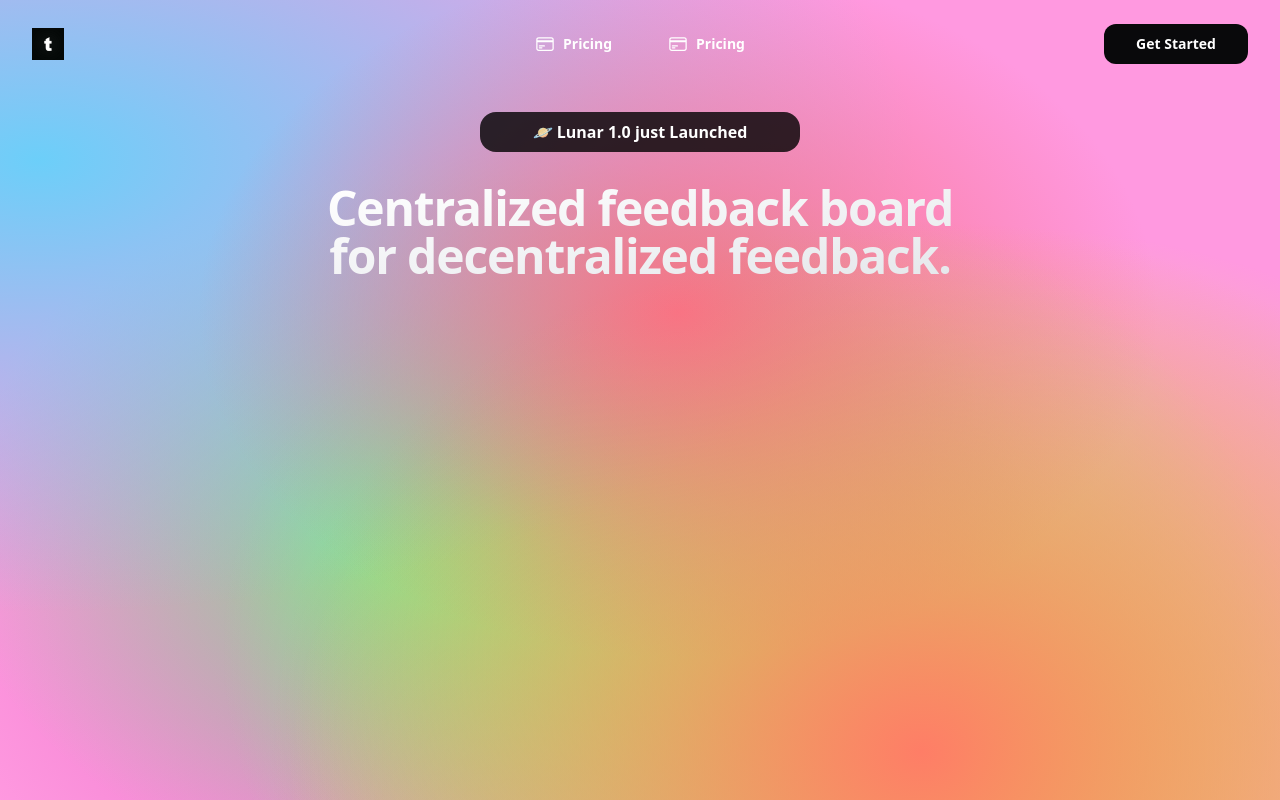
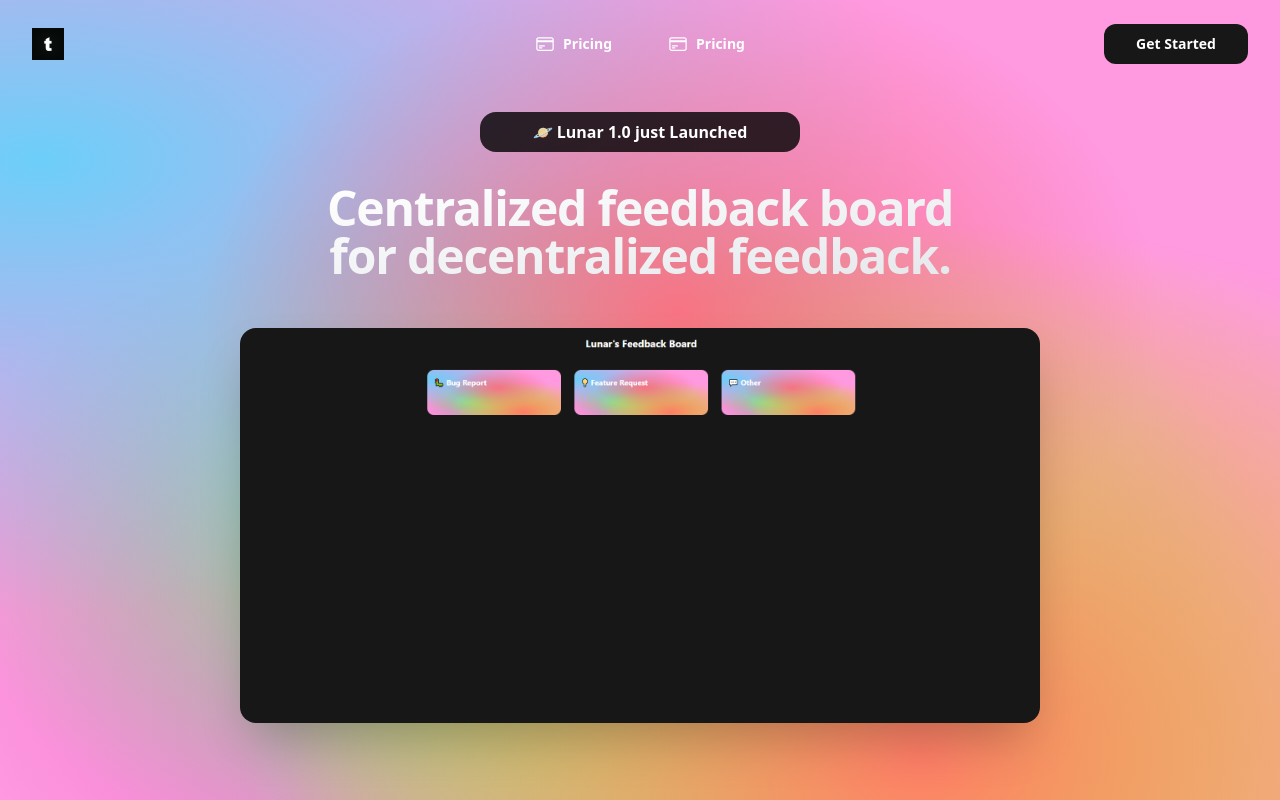
Before and after one commit to ramezj/astralics, a Next.js app in the folder client/: page / in a window 1280 px wide. Built offline with nearby package versions, Linux system fonts and the light colour scheme; no server answers.

Commit message:
index page update

```diff
--- a/client/components/b/BoardFeedbackDiv.js
+++ b/client/components/b/BoardFeedbackDiv.js
@@ -3,7 +3,7 @@
 export default function BoardFeedbackDiv(props) {
     return (
         <>
-       <div className="card bg-zinc-950 w-[20rem]">
+       <div className="card backgroundColor w-[20rem]">
         <div className="card-title">
         <h1 className="text-lg font-bold text-white justify-center ml-4 mt-4">{props.title}</h1>
         </div>
--- /dev/null
+++ b/client/components/b/Layout.js
@@ -0,0 +1,13 @@
+import Navbar from "../navbar";
+import { useSession, signIn, signOut } from "next-auth/react"
+
+export default function BoardLayout(props) {
+    const { data: session } = useSession()
+    return (
+        <div className='bg-neutral-900 h-full min-h-screen bg-bottom bg-no-repeat w-full'>
+            {/* bg-[#05050a] */}
+        {/* <Navbar session={session}/> */}
+        {props.children}
+        </div>
+    )
+}
--- a/client/components/navbar/Settings.js
+++ b/client/components/navbar/Settings.js
@@ -7,7 +7,7 @@
          <Link href='/settings'
          className='
          px-3 py-2
-         bg-zinc-950 hover:bg-neutral-900
+         bg-neutral-900 hover:bg-zinc-950
          rounded-xl
          font-bold flex gap-2 content-center justify-center items-center
          duration-300
--- a/client/components/navbar/index.js
+++ b/client/components/navbar/index.js
@@ -80,12 +80,12 @@
               ? <>
               {/* <LogOut /> */}
               <Settings />
-              <Link href='/app' className='rounded-xl px-7 py-2 bg-zinc-950 hover:bg-neutral-900  text-white font-bold flex gap-2 content-center justify-center items-center duration-300'>
+              <Link href='/app' className='rounded-xl px-7 py-2 bg-neutral-900 hover:bg-zinc-950  text-white font-bold flex gap-2 content-center justify-center items-center duration-300'>
                 {/* <Squares2X2Icon className='text-white' width={22} height={22}/> */}
                 Dashboard
                 </Link></>
               : <>
-                <button className='px-8 py-2 bg-zinc-950 hover:bg-neutral-900 rounded-xl font-bold flex justify-center items-center gap-2 duration-300' onClick={openModal}>
+                <button className='px-8 py-2 bg-neutral-900 hover:bg-zinc-950 rounded-xl font-bold flex justify-center items-center gap-2 duration-300' onClick={openModal}>
                 Get Started
                 </button>
                 <Transition appear show={isOpen} as={Fragment}>
@@ -175,13 +175,13 @@
                {
               props.session
               ? <>
-              <Link href='/settings' className='px-8 py-2 bg-zinc-950 hover:bg-neutral-900  duration-300 rounded-xl font-bold flex justify-center gap-2'>
+              <Link href='/settings' className='px-8 py-2 bg-neutral-900 hover:bg-zinc-950  duration-300 rounded-xl font-bold flex justify-center gap-2'>
                 Settings
                 </Link>
-              <Link href='/app' className='mt-3 px-8 py-2 bg-zinc-950 hover:bg-neutral-900  duration-300 rounded-xl font-bold flex justify-center gap-2'>
+              <Link href='/app' className='mt-3 px-8 py-2 bg-neutral-900 hover:bg-zinc-950  duration-300 rounded-xl font-bold flex justify-center gap-2'>
                 Dashboard
                 </Link></>
-              : <><Link onClick={signUserIn} href='/' className='px-8 py-2 bg-zinc-950 hover:bg-neutral-900  rounded-xl font-bold flex justify-center gap-2 duration-300'>
+              : <><Link onClick={signUserIn} href='/' className='px-8 py-2 bg-neutral-900 hover:bg-zinc-950  rounded-xl font-bold flex justify-center gap-2 duration-300'>
               Try Lunar
               </Link></>
               }
--- /dev/null
+++ b/client/components/pricing/Xsvg.js
@@ -0,0 +1,9 @@
+export default function Xsvg() {
+    return (
+        <>
+        <svg xmlns="http://www.w3.org/2000/svg" fill="none" viewBox="0 0 24 24" strokeWidth={2.5} stroke="currentColor" className=" w-6 h-6 stroke-red-500">
+  <path strokeLinecap="round" strokeLinejoin="round" d="M6 18L18 6M6 6l12 12" />
+</svg>
+        </>
+    )
+}
--- a/client/components/settings/src/MainCard.js
+++ b/client/components/settings/src/MainCard.js
@@ -29,7 +29,7 @@
         </center> */}
         <h1 className="card-title text-2xl font-bold text-white justify-center mb-4">Account Information</h1>
         <label className="float-left flex ml-1">Name</label>
-        <input type="text" className="input w-full bg-gray-950 font-medium text-center outline-none border-none" value={name} onChange={((e) => {setName(e.target.value)})} />
+        <input type="text" className="input w-full bg-zinc-950 font-medium text-center outline-none border-none" value={name} onChange={((e) => {setName(e.target.value)})} />
         <label className="float-left flex ml-1">Email</label>
         <input type="text" disabled className="input w-full bg-gray-950 font-medium text-center" value={props.profileEmail}/>
         <label className="float-left flex ml-1">Avatar URL</label>
--- a/client/pages/b/[id].js
+++ b/client/pages/b/[id].js
@@ -1,8 +1,9 @@
 import { useSession} from "next-auth/react"
 import { useRouter } from 'next/router'
 import { useEffect, useState } from 'react'
-import Layout from "@/components/layout"
 import BoardFeedbackDiv from "@/components/b/BoardFeedbackDiv"
+import BoardLayout from "@/components/b/Layout"
+
 
 export default function Page() {
     const router = useRouter()
@@ -29,7 +30,7 @@
     }, [id])
   return (
     <>
-    <Layout>
+    <BoardLayout>
     <title>Feedback Board</title>
         { loading === false &&
         <>
@@ -47,7 +48,7 @@
         </center>
         </>
         }
-    </Layout>
+    </BoardLayout>
     </>
   )
 }
--- a/client/pages/index.js
+++ b/client/pages/index.js
@@ -2,6 +2,7 @@
 import Layout from "@/components/layout"
 import BetaAlert from "@/components/other/BetaAlert"
 import { motion } from 'framer-motion'
+import Image from "next/image"
 
 export default function Component() {
   const { data: session } = useSession()
@@ -53,6 +54,13 @@
           }}
             transition={{duration: 0.8}}
             >
+            <Image
+            src='/IndexPicture2.png'
+            width={800}
+            height={600}
+            alt='Picture..'
+            className='rounded-2xl shadow-2xl'
+            />
             </motion.div>
           </div>
             </center>
--- a/client/pages/pricing/index.js
+++ b/client/pages/pricing/index.js
@@ -5,6 +5,7 @@
 import PricingCard from '@/components/pricing/PricingCard';
 import Info from '@/components/pricing/Info';
 import Svg from '@/components/pricing/svg';
+import Xsvg from '@/components/pricing/Xsvg';
 import { PaddleLoader } from '@/components/PaddleLoader';
 import { CreditCardIcon } from '@heroicons/react/24/outline';
 
@@ -28,6 +29,7 @@
                 <PricingCard price='$0' title='Starter' button='Get Started' background={'bg-black bg-opacity-60'} shadow={'shadow-lg'}>
                 <Info><Svg /> 1 Project</Info>
                 <Info><Svg /> 50 Monthly Feedbacks</Info>
+                <Info><Xsvg /> Custom Domain </Info>
                 <br />
                 {
                 session
@@ -38,6 +40,7 @@
                 <PricingCard price='$25' title='Developer' button='Get Started' background={'bg-black bg-opacity-60'} shadow={'shadow-lg'}>
                 <Info><Svg /> Unlimited Projects</Info>
                 <Info><Svg /> Unlimited Monthly Feedbacks</Info>
+                <Info><Svg /> Custom Domain</Info>
                 <br />
                 {
                 session
```
Also changed, not shown: client/public/IndexPicture.png (added), client/public/IndexPicture2.png (added).
